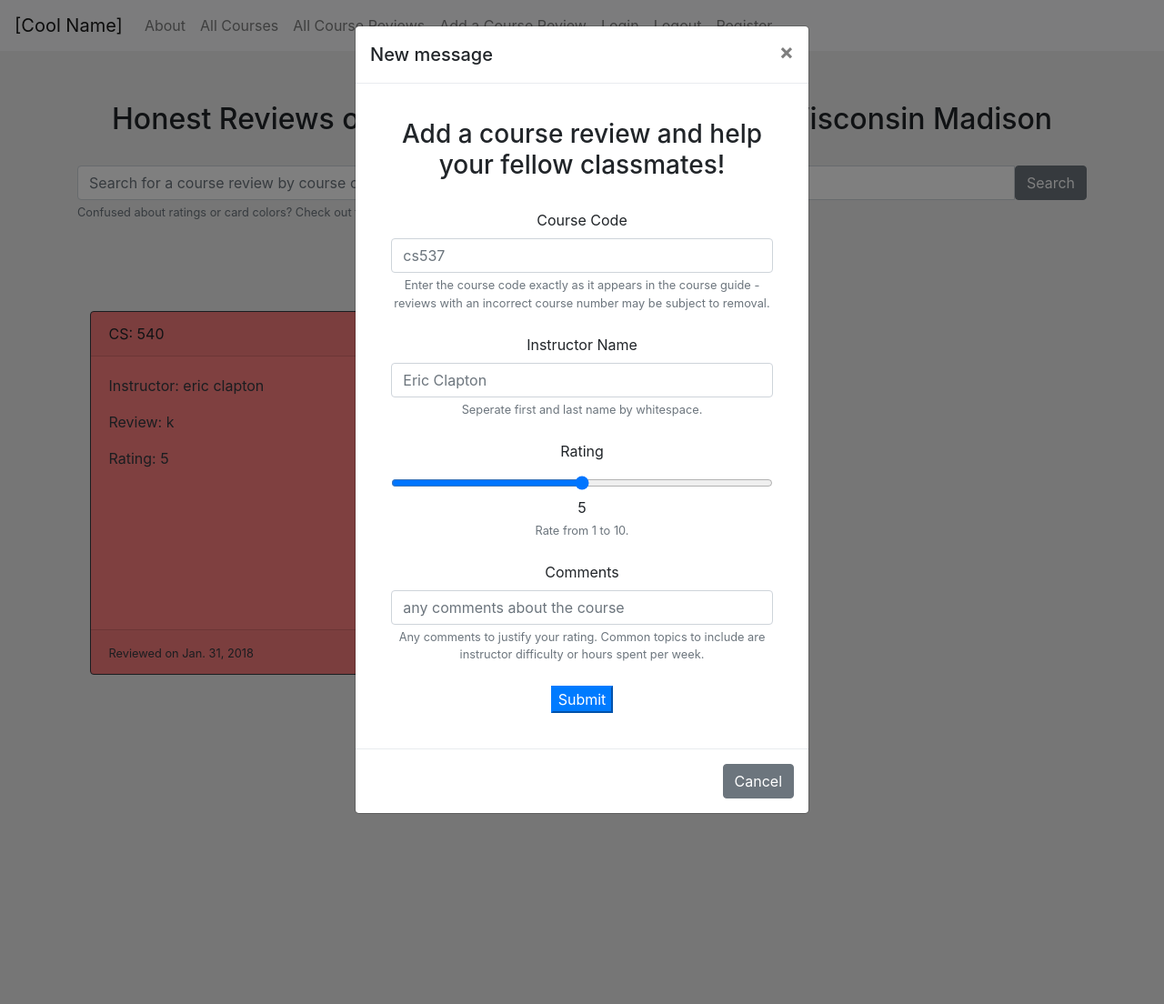
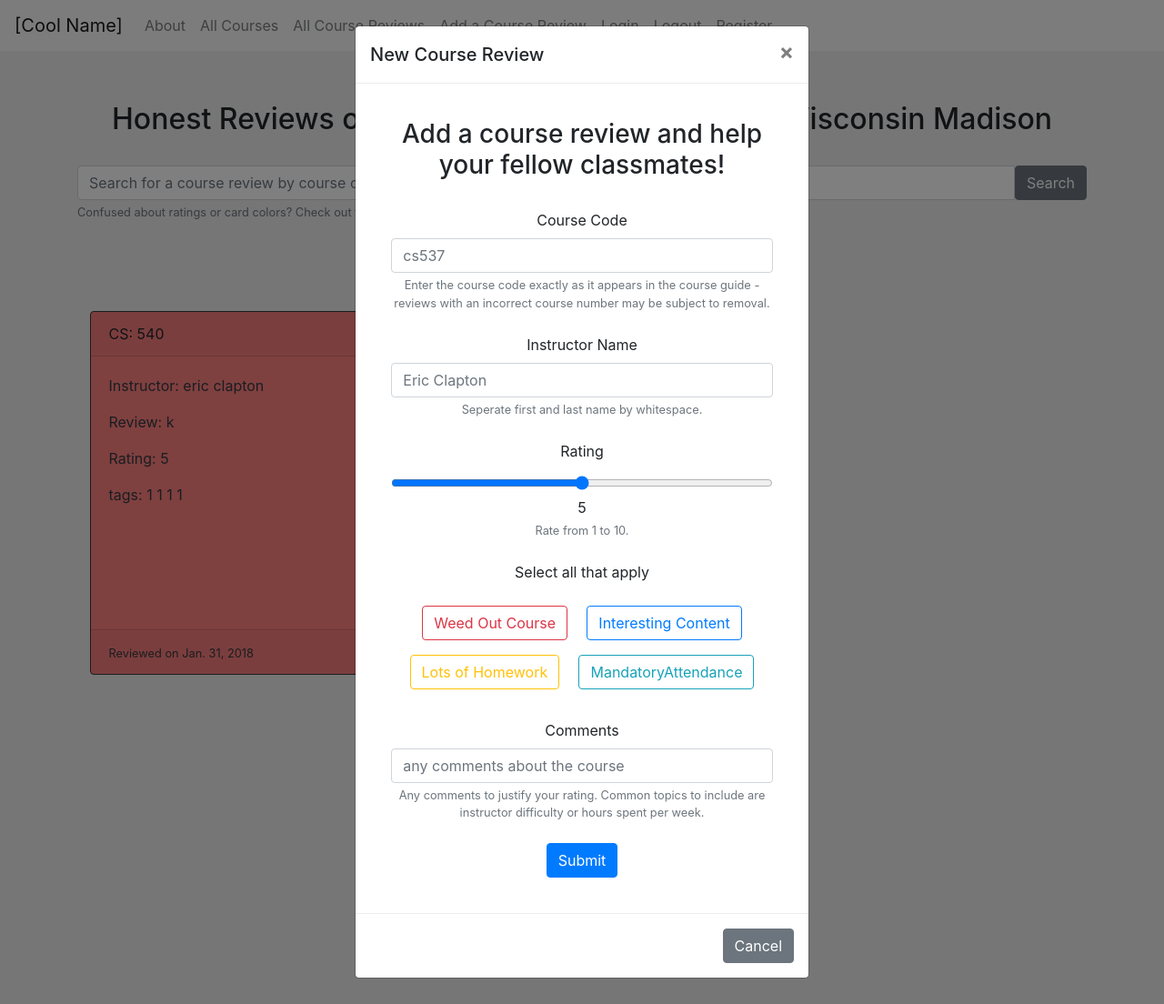
Before and after one commit to ejdweck/rate_courses, a Django app: page / in a window 1280 px wide, after a click on "Add a Course Review". Shown: the whole page at 91% size. Run offline with Django 3.2, Linux system fonts and the light colour scheme; data comes from the database, SQL or seed files in the repository; both versions use the stored data as it was after the commit; parts of the project's set-up code (start-up, migrations or seed data) failed here and were passed over; some libraries are stand-ins or nearby versions.

Commit message:
added tag functionality. Created new entity set (CourseReviewTag) and added necessary javascript to make form have buttons that toggle. Currently displaying integer values in homepage template as proof of working concept

```diff
--- a/course/forms.py
+++ b/course/forms.py
@@ -20,6 +20,34 @@ class AddCourseReviewForm(forms.Form):
         widget=forms.TextInput(attrs={'type': 'range','min':'0','max':'10','step':'1'})
     )
 
+    weedOutCourse = forms.IntegerField(
+        required = False,
+        label = 'weedOutCourse',
+        initial = 0,
+        widget=forms.HiddenInput()
+    )
+
+    interestingContent = forms.IntegerField(
+        required = False,
+        label = 'interestingContent',
+        initial = 0,
+        widget=forms.HiddenInput()
+    )
+
+    lotsOfHomework = forms.IntegerField(
+        required = False,
+        label = 'lotsOfHomework',
+        initial = 0,
+        widget=forms.HiddenInput()
+    )
+
+    mandatoryAttendance = forms.IntegerField(
+        required = False,
+        label = 'mandatoryAttendance',
+        initial = 0,
+        widget=forms.HiddenInput()
+    )
+
     review = forms.CharField(
         required = True,
         label = 'review',
--- a/course/models.py
+++ b/course/models.py
@@ -28,11 +28,19 @@ class GradePoint(models.Model):
 	class Meta:
 		unique_together = (('courseDepartment', 'courseNumber'),)
 
+class CourseReviewTag(models.Model):
+	courseReviewTagId = models.AutoField(primary_key=True)
+	weedOutCourse = models.IntegerField()
+	interestingContent = models.IntegerField()
+	lotsOfHomework = models.IntegerField()
+	mandatoryAttendance = models.IntegerField()
+
 class CourseReview(models.Model):
 	courseDepartment = models.CharField(max_length=3)
 	courseNumber = models.CharField(max_length=3)
 	reviewId = models.AutoField(primary_key=True)
 	instructorId = models.ForeignKey(Instructor, on_delete = models.CASCADE)
+	courseReviewTagId = models.ForeignKey(CourseReviewTag, on_delete = models.CASCADE)
 	reviewerId = models.IntegerField()
 	review = models.CharField(max_length=50)
 	rating = models.IntegerField()
--- a/course/views.py
+++ b/course/views.py
@@ -3,7 +3,7 @@ from django.contrib.auth.forms import UserCreationForm
 from django.shortcuts import render, redirect
 from django.db import connection
 from course.forms import AddCourseReviewForm
-from course.models import CourseReview, Course, Instructor
+from course.models import CourseReview, Course, Instructor, CourseReviewTag
 from django.db.models import Avg
 from django.http import HttpResponse
 from django.core.exceptions import ObjectDoesNotExist
@@ -55,12 +55,9 @@ def search(request):
         courses = watson.filter(Course, search_query)
         # search on CourseReview table
         course_reviews = watson.filter(CourseReview, search_query)
-
         print(course_reviews)
-
         for c in course_reviews:
             print(c.instructorId.lastName)
-
         return render(request, 'search.html', {'courses': courses, 'course_reviews': course_reviews})
 
 def modal_form(request):
@@ -71,6 +68,7 @@ def modal_form(request):
         # get instructors names for auto complete
         instructors = Instructor.objects.all()
         argumentList = [form, courses, instructors]
+        print(argumentList)
         return argumentList # 'courses': courses, 'instructors': instructors})
     else:
         form = AddCourseReviewForm(request.POST,auto_id=True)
@@ -79,8 +77,8 @@ def modal_form(request):
         # get instructors names for auto complete
         instructors = Instructor.objects.all()
         argumentList = [form, courses, instructors]
+        print(argumentList)
         if form.is_valid():
-            #courseDepartment = form.cleaned_data['courseDepartment']
             # parse course department and course number from single field on form
             courseDepartmentIndex = 0
             courseDepartmentAndNumber = form.cleaned_data['courseDepartmentAndNumber']
@@ -94,9 +92,22 @@ def modal_form(request):
             courseDepartment = courseDepartment.upper()
             courseNumber = courseDepartmentAndNumber[courseDepartmentIndex:len(courseDepartmentAndNumber)]
 
-            #courseNumber = form.cleaned_data['courseNumber']
+            # parse review from form on field
             review = form.cleaned_data['review']
+            # parse rating from form on field
             rating = form.cleaned_data['rating']
+            # determine if weed out button has been pressed on form on field
+            weedOutButton = form.cleaned_data['weedOutCourse']
+            print(weedOutButton)
+            interestingContent = form.cleaned_data['interestingContent']
+            print(interestingContent)
+            lotsOfHomework = form.cleaned_data['lotsOfHomework']
+            print(lotsOfHomework)
+            mandatoryAttendance = form.cleaned_data['mandatoryAttendance']
+            print(mandatoryAttendance)
+
+            # create CourseReviewTags object
+            courseReviewTag = CourseReviewTag.objects.create(weedOutCourse=weedOutButton, interestingContent=interestingContent, lotsOfHomework=lotsOfHomework, mandatoryAttendance=mandatoryAttendance)
 
             # set the review date to the current day
             reviewDate = datetime.datetime.today()
@@ -145,6 +156,7 @@ def modal_form(request):
                     courseDepartment = courseDepartment,
                     courseNumber = courseNumber,
                     instructorId = instructorObject,
+                    courseReviewTagId = courseReviewTag,
                     reviewerId = currentUserId,
                     review = review,
                     rating = rating,
@@ -187,6 +199,7 @@ def modal_form(request):
                     courseDepartment = courseDepartment,
                     courseNumber = courseNumber,
                     instructorId = instructorObject,
+                    courseReviewTagId = courseReviewTag,
                     reviewerId = currentUserId,
                     review = review,
                     rating = rating,
--- a/static/css/main.css
+++ b/static/css/main.css
@@ -52,6 +52,11 @@ body .ui-autocomplete .ui-menu-item .ui-state-focus {
 #formTitle {
 	text-align: center;
 }
+
+.course-review-tag-btn {
+	margin: 2% 2% 2% 2%;
+}
+
 /* colors for cards css */
 .color10 {
 	background-color: #ffffff;
--- a/templates/homepage.html
+++ b/templates/homepage.html
@@ -31,6 +31,7 @@
 		        <p class="card-text">Instructor: {{course.instructorId.firstName}} {{course.instructorId.lastName}}</p>
 		        <p class="card-text">Review: {{course.review}}</p>
 		        <p id="cardRating" class="card-text">Rating: {{course.rating}}</p>
+		        <p class="card-text">tags: {{course.courseReviewTagId.weedOutCourse}} {{course.courseReviewTagId.interestingContent}} {{course.courseReviewTagId.lotsOfHomework}} {{course.courseReviewTagId.mandatoryAttendance}}</p>
 		    </div>
 		    <div class="card-footer">
 		      <small class="text-dark">Reviewed on {{course.reviewDate}}</small>
--- a/templates/index.html
+++ b/templates/index.html
@@ -79,12 +79,50 @@
         $('#slider_value').html( $(this).val() );
     });
 
+    // TODO change to jquery
+    function recordWeedOutButton(o){
+      $('#weedOutButton').button('toggle')
+      if (document.getElementById('weedOutButton').classList.contains('active')) {
+        document.getElementById('weedOutField').value=1;
+      } else {
+        document.getElementById('weedOutField').value=0;
+      }
+    }
+
+    function recordInterestingContentButton(o){
+      $('#interestingContentButton').button('toggle')
+      if (document.getElementById('interestingContentButton').classList.contains('active')) {
+        document.getElementById('interestingContentField').value=1;
+      } else {
+        document.getElementById('interestingContentField').value=0;
+      }
+    }
+
+    function recordLotsOfHomeworkButton(o){
+      document.getElementById('lotsOfHomeworkButton').value=1;
+      $('#lotsOfHomeworkButton').button('toggle')
+      if (document.getElementById('lotsOfHomeworkButton').classList.contains('active')) {
+        document.getElementById('lotsOfHomeworkField').value=1;
+      } else {
+        document.getElementById('lotsOfHomeworkField').value=0;
+      }
+    }
+
+    function recordMandatoryAttendanceButton(o){
+      $('#mandatoryAttendanceButton').button('toggle')
+      if (document.getElementById('mandatoryAttendanceButton').classList.contains('active')) {
+        document.getElementById('mandatoryAttendanceField').value=1;
+      } else {
+        document.getElementById('mandatoryAttendanceField').value=0;
+      }
+    }
+
     </script>
     <div class="modal fade" id="exampleModal" tabindex="-1" role="dialog" aria-labelledby="exampleModalLabel" aria-hidden="true">
       <div class="modal-dialog" role="document">
         <div class="modal-content">
           <div class="modal-header">
-            <h5 class="modal-title" id="exampleModalLabel">New message</h5>
+            <h5 class="modal-title" id="exampleModalLabel">New Course Review</h5>
             <button type="button" class="close" data-dismiss="modal" aria-label="Close">
               <span aria-hidden="true">&times;</span>
             </button>
@@ -123,6 +161,20 @@
                   <br>
                   <div class=row>
                       <div class="col">
+                          <p>Select all that apply</p>
+                          {% render_field form.weedOutCourse id+="weedOutField" class+="form-control course-review-tag-btn" %}
+                          {% render_field form.interestingContent id+="interestingContentField" class+="form-control course-review-tag-btn" %}
+                          {% render_field form.lotsOfHomework id+="lotsOfHomeworkField" class+="form-control " %}
+                          {% render_field form.mandatoryAttendance id+="mandatoryAttendanceField" class+="form-control" %}
+                          <button type=button class="btn btn-outline-danger lg course-review-tag-btn" id="weedOutButton" onclick="recordWeedOutButton(this)">Weed Out Course</button>
+                          <button type=button class="btn btn-outline-primary lg course-review-tag-btn" id="interestingContentButton" onclick="recordInterestingContentButton(this)">Interesting Content</button>
+                          <button type=button class="btn btn-outline-warning lg course-review-tag-btn" id="lotsOfHomeworkButton" onclick="recordLotsOfHomeworkButton(this)">Lots of Homework</button>
+                          <button type=button class="btn btn-outline-info lg course-review-tag-btn" id="mandatoryAttendanceButton" onclick="recordMandatoryAttendanceButton(this)">MandatoryAttendance</button>
+                      </div>
+                  </div>
+                  <br>
+                  <div class=row>
+                      <div class="col">
                         <label for="comments">Comments</label>
                           {% render_field form.review id+="comments" class+="form-control review" placeholder="any comments about the course" %}
                           <small id="comments" class="form-text text-muted">Any comments to justify your rating. Common topics to include are instructor difficulty or hours spent per week.</small>
@@ -132,7 +184,7 @@
                   <div class=row>
                     <div class="col">
                       <div class="form-actions">
-                          <button class="btn-primary" type="submit">Submit</button>
+                          <button class="btn btn-primary lg" type="submit">Submit</button>
                       </div>
                     </div>
                   </div>
```
Also changed, not shown: rate_courses/settings.py (+0 -12 lines), course/migrations/0001_initial.py, data.db.
